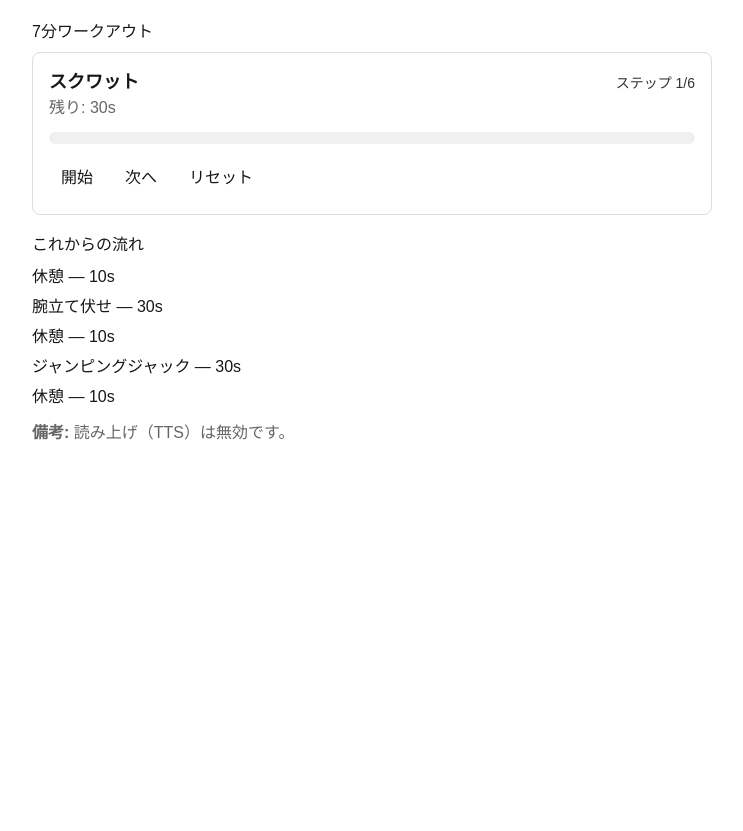
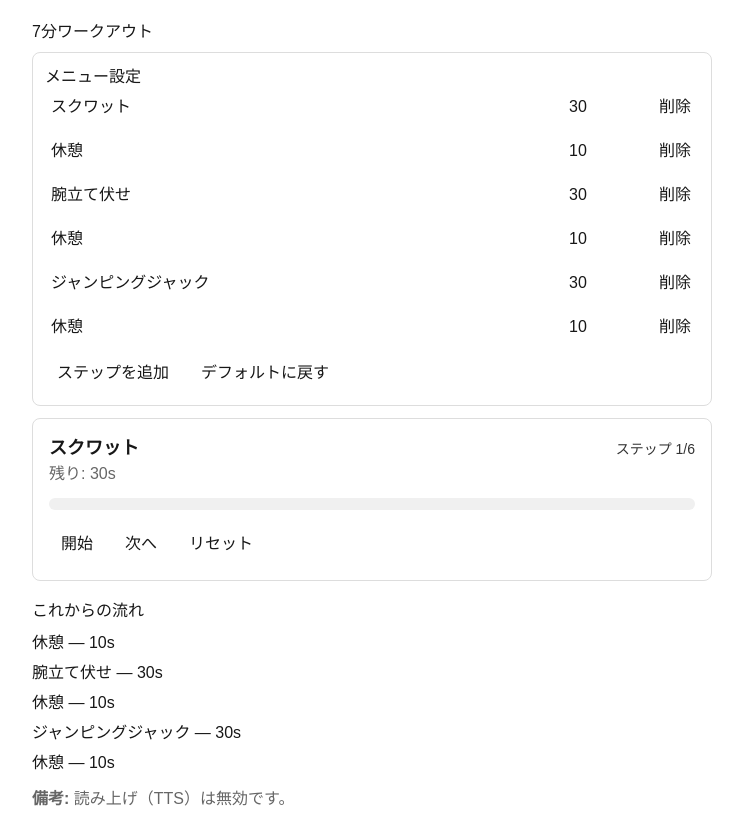
Before and after one commit to Daikiogata/Seminar, a Next.js app: page / in a window 1280 px wide. Shown: the whole page, without its empty margins (268-1011 px from the left). Before the commit the page ends 800 px from the top, so only its background shows below. Built offline with nearby package versions, Linux system fonts and the light colour scheme.

Commit message:
アプリ原案3

```diff
--- a/app/page.tsx
+++ b/app/page.tsx
@@ -4,7 +4,7 @@ import React, { useEffect, useRef, useState } from "react"
 
 type Step = { label: string; duration: number }
 
-const SEQUENCE: Step[] = [
+const DEFAULT_SEQUENCE: Step[] = [
   { label: "スクワット", duration: 30 },
   { label: "休憩", duration: 10 },
   { label: "腕立て伏せ", duration: 30 },
@@ -14,16 +14,28 @@ const SEQUENCE: Step[] = [
 ]
 
 export default function ServerinTimerPage() {
+  const [sequence, setSequence] = useState<Step[]>(() => {
+    try {
+      const raw = localStorage.getItem("workout_sequence")
+      if (!raw) return DEFAULT_SEQUENCE
+      const parsed = JSON.parse(raw)
+      if (!Array.isArray(parsed) || parsed.length === 0) return DEFAULT_SEQUENCE
+      return parsed.map((p: any) => ({ label: String(p.label ?? ""), duration: Number(p.duration ?? 0) }))
+    } catch (e) {
+      return DEFAULT_SEQUENCE
+    }
+  })
+
   const [index, setIndex] = useState(0)
-  const [timeLeft, setTimeLeft] = useState(SEQUENCE[0].duration)
+  const [timeLeft, setTimeLeft] = useState(sequence[0]?.duration ?? 0)
   const [running, setRunning] = useState(false)
   const [finished, setFinished] = useState(false)
   const intervalRef = useRef<number | null>(null)
 
   useEffect(() => {
-    setTimeLeft(SEQUENCE[index]?.duration ?? 0)
+    setTimeLeft(sequence[index]?.duration ?? 0)
     setFinished(false)
-  }, [index])
+  }, [index, sequence])
 
   useEffect(() => {
     if (!running) {
@@ -38,13 +50,13 @@ export default function ServerinTimerPage() {
       setTimeLeft((t) => {
         if (t <= 1) {
           const next = index + 1
-          if (next >= SEQUENCE.length) {
+          if (next >= sequence.length) {
             setRunning(false)
             setFinished(true)
             return 0
           }
           setIndex(next)
-          return SEQUENCE[next].duration
+          return sequence[next].duration
         }
         return t - 1
       })
@@ -60,7 +72,7 @@ export default function ServerinTimerPage() {
     if (finished) {
       setIndex(0)
       setFinished(false)
-      setTimeLeft(SEQUENCE[0].duration)
+      setTimeLeft(sequence[0]?.duration ?? 0)
       setRunning(true)
       return
     }
@@ -68,26 +80,75 @@ export default function ServerinTimerPage() {
   }
 
   function handleNext() {
-    const next = Math.min(index + 1, SEQUENCE.length - 1)
+    const next = Math.min(index + 1, sequence.length - 1)
     setIndex(next)
-    setTimeLeft(SEQUENCE[next].duration)
+    setTimeLeft(sequence[next].duration)
     setRunning(false)
     setFinished(false)
   }
 
   function handleReset() {
     setIndex(0)
-    setTimeLeft(SEQUENCE[0].duration)
+    setTimeLeft(sequence[0]?.duration ?? 0)
     setRunning(false)
     setFinished(false)
   }
 
-  const current = SEQUENCE[index]
-  const percent = current ? ((current.duration - timeLeft) / current.duration) * 100 : 0
+  const current = sequence[index]
+  const percent = current && current.duration > 0 ? ((current.duration - timeLeft) / current.duration) * 100 : 0
+
+  // Persist sequence when it changes
+  useEffect(() => {
+    try {
+      localStorage.setItem("workout_sequence", JSON.stringify(sequence))
+    } catch (e) {
+      // ignore
+    }
+    if (index >= sequence.length) {
+      setIndex(0)
+    }
+  }, [sequence])
+
+  // Editing helpers
+  function updateStepLabel(i: number, label: string) {
+    setSequence((s) => s.map((st, idx) => (idx === i ? { ...st, label } : st)))
+  }
+  function updateStepDuration(i: number, durationRaw: string) {
+    const duration = Math.max(0, Number(durationRaw) || 0)
+    setSequence((s) => s.map((st, idx) => (idx === i ? { ...st, duration } : st)))
+  }
+  function addStep() {
+    setSequence((s) => [...s, { label: "新しいメニュー", duration: 30 }])
+  }
+  function removeStep(i: number) {
+    setSequence((s) => s.filter((_, idx) => idx !== i))
+  }
+  function resetToDefaults() {
+    setSequence(DEFAULT_SEQUENCE)
+    setIndex(0)
+    setTimeLeft(DEFAULT_SEQUENCE[0].duration)
+    setRunning(false)
+    setFinished(false)
+  }
 
   return (
     <div style={{ padding: 20, fontFamily: "sans-serif", maxWidth: 720, margin: "0 auto" }}>
       <h1 style={{ marginBottom: 8 }}>7分ワークアウト</h1>
+
+      <div style={{ border: "1px solid #ddd", padding: 12, borderRadius: 8, marginBottom: 12 }}>
+        <h3 style={{ marginTop: 0 }}>メニュー設定</h3>
+        {sequence.map((s: Step, i: number) => (
+          <div key={i} style={{ display: "flex", gap: 8, alignItems: "center", marginBottom: 8 }}>
+            <input value={s.label} onChange={(e) => updateStepLabel(i, e.target.value)} style={{ flex: 1, padding: 6 }} />
+            <input value={String(s.duration)} onChange={(e) => updateStepDuration(i, e.target.value)} type="number" min={0} style={{ width: 80, padding: 6 }} />
+            <button onClick={() => removeStep(i)} style={{ padding: "6px 8px" }}>削除</button>
+          </div>
+        ))}
+        <div style={{ display: "flex", gap: 8 }}>
+          <button onClick={addStep} style={{ padding: "8px 12px" }}>ステップを追加</button>
+          <button onClick={resetToDefaults} style={{ padding: "8px 12px" }}>デフォルトに戻す</button>
+        </div>
+      </div>
 
       <div style={{ border: "1px solid #ddd", padding: 16, borderRadius: 8 }}>
         <div style={{ display: "flex", justifyContent: "space-between", alignItems: "baseline" }}>
@@ -96,7 +157,7 @@ export default function ServerinTimerPage() {
             <div style={{ color: "#666" }}>残り: {timeLeft}s</div>
           </div>
           <div style={{ textAlign: "right" }}>
-            <div style={{ fontSize: 14, color: finished ? "green" : "#333" }}>{finished ? "終了" : `ステップ ${index + 1}/${SEQUENCE.length}`}</div>
+            <div style={{ fontSize: 14, color: finished ? "green" : "#333" }}>{finished ? "終了" : `ステップ ${index + 1}/${sequence.length}`}</div>
           </div>
         </div>
 
@@ -116,7 +177,7 @@ export default function ServerinTimerPage() {
       <div style={{ marginTop: 18 }}>
         <h3 style={{ marginBottom: 8 }}>これからの流れ</h3>
         <ol>
-          {SEQUENCE.slice(index + 1).map((s, i) => (
+          {sequence.slice(index + 1).map((s: Step, i: number) => (
             <li key={i} style={{ marginBottom: 6 }}>
               {s.label} — {s.duration}s
             </li>
```
